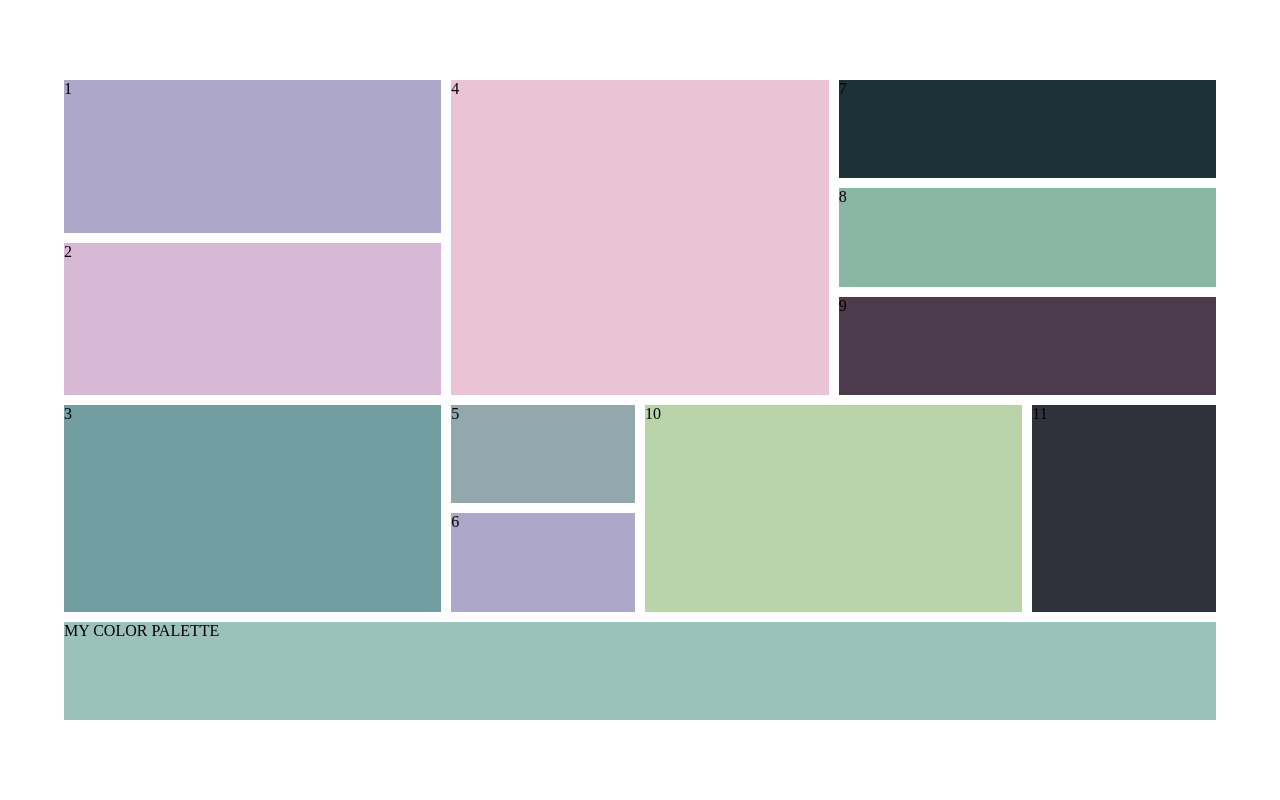
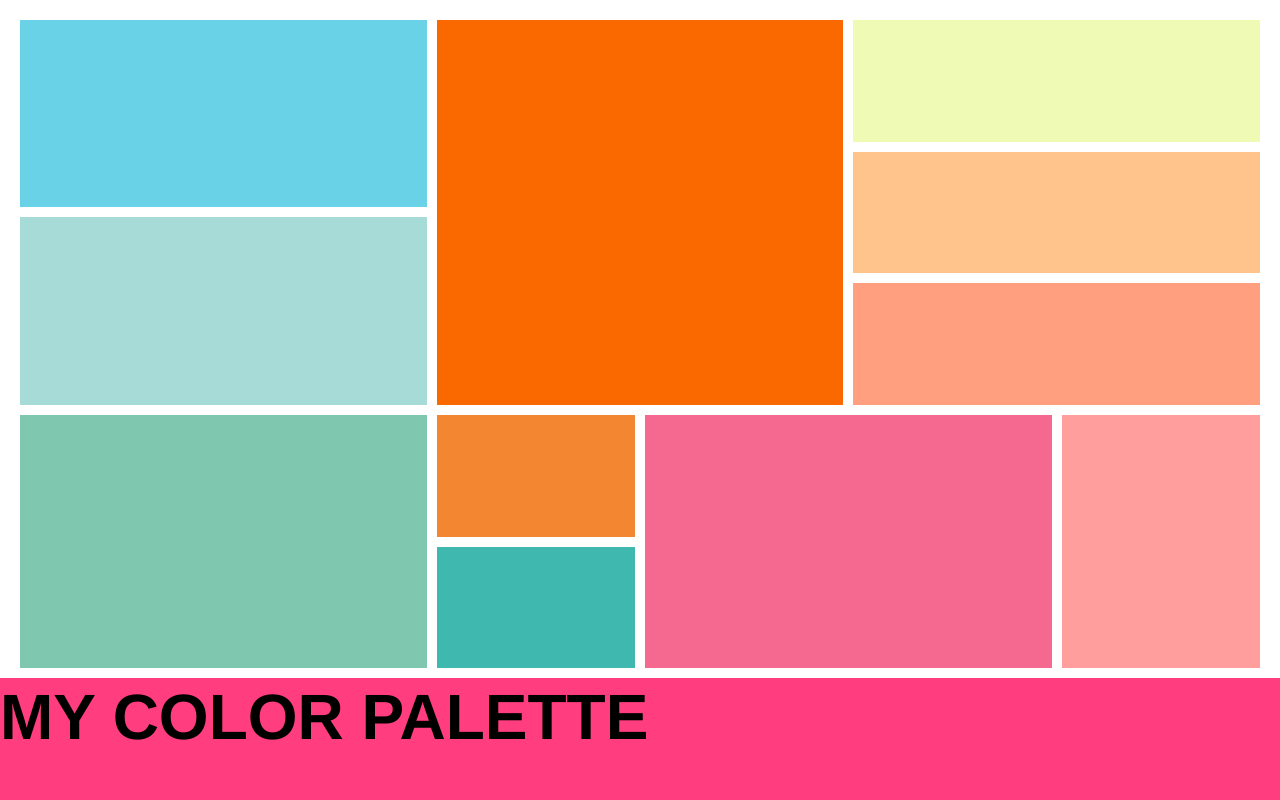
Before and after one commit to RiellaZ/my-color-project, a plain HTML site: page index.html in a window 1280 px wide. Drawn offline with Linux system fonts and the light colour scheme.

Commit message:
final touches

```diff
--- a/index.html
+++ b/index.html
@@ -9,17 +9,17 @@
 <body>
     <main class="screen">
         <div class="grid_container">
-            <div class="grid_box_one">1</div>
-            <div class="grid_box_two">2</div>
-            <div class="grid_box_three">3</div>
-            <div class="grid_box_four">4</div>
-            <div class="grid_box_five">5</div>
-            <div class="grid_box_six">6</div>
-            <div class="grid_box_seven">7</div>
-            <div class="grid_box_eight">8</div>
-            <div class="grid_box_nine">9</div>
-            <div class="grid_box_ten">10</div>
-            <div class="grid_box_eleven">11</div>
+            <div class="grid_box_one"></div>
+            <div class="grid_box_two"></div>
+            <div class="grid_box_three"></div>
+            <div class="grid_box_four"></div>
+            <div class="grid_box_five"></div>
+            <div class="grid_box_six"></div>
+            <div class="grid_box_seven"></div>
+            <div class="grid_box_eight"></div>
+            <div class="grid_box_nine"></div>
+            <div class="grid_box_ten"></div>
+            <div class="grid_box_eleven"></div>
             <div class="grid_box_bottom">MY COLOR PALETTE</div>
         </div>
     </main>
--- a/styles/style.css
+++ b/styles/style.css
@@ -5,9 +5,8 @@ body {
 .screen {
     width: 100%;
     height: 100vh;
-    display: flex;
-    justify-content: center;
-    align-items: center;
+    padding: 20px 20px 0;
+    box-sizing: border-box;
 }
 
 .grid_container {
@@ -15,80 +14,87 @@ body {
     grid-template-columns: repeat(6, 1fr);
     grid-template-rows: repeat(12, 1fr) ;
     grid-gap: 10px;
-    width: 90%;
-    height: 80%;
+    height: 100%;
 
 }
 
 .grid_box_one {
-    background-color: #ADA7C9;
+    background-color: #69D2E7;
     grid-row: 1 / 4;
     grid-column: 1 / 3;
 }
 
 .grid_box_two {
-    background-color: #D7B9D5;
+    background-color: #A7DBD8;
     grid-row: 4 / 7;
     grid-column: 1 / 3;
 }
 
 .grid_box_three {
-    background-color: #729EA1;
+    background-color: #7FC7AF;
     grid-row: 7 / 11;
     grid-column: 1 / 3;
 
 }
 
 .grid_box_four {
-    background-color: #EAC4D5;
+    background-color: #FA6900;
     grid-row: 1 / 7;
     grid-column: 3 / 5;
 }
 
 .grid_box_five {
-    background-color: #93A8AC;
+    background-color: #F38630;
     grid-row: 7 / 9;
     grid-column: 3 / 4;
 }
 
 .grid_box_six {
-    background-color: #ADA7C9;
+    background-color: #3FB8AF;
     grid-row: 9 / 11;
     grid-column: 3 / 4;
 }
 
 .grid_box_seven {
-    background-color: #1D3236;
+    background-color: #EFFAB4;
     grid-row: 1 / 3;
     grid-column: 5 / 7;
 }
 
 .grid_box_eight {
-    background-color: #89B6A5;
+    background-color: #FFC48C;
     grid-row: 3 / 5;
     grid-column: 5 / 7;
 }
 
 .grid_box_nine {
-    background-color: #4C3B4D;
+    background-color: #FF9F80;
     grid-row: 5 / 7;
     grid-column: 5 / 7;
 }
 
 .grid_box_ten {
-    background-color: #BAD4AA;
+    background-color: #F56991;
     grid-row: 7 / 11;
     grid-column: 4 / 6;
 }
 
 .grid_box_eleven {
-    background-color: #2F323A;
+    background-color: #FF9E9D;
     grid-row: 7 / 11;
     grid-column: 6 / 7;
 }
 
 .grid_box_bottom {
-    background-color: #9BC1BC;
+    background-color: #FF3D7F;
     grid-row: 11 / 13;
     grid-column: 1 / 7;
+    margin-right: -20px;
+    margin-left: -20px;
+    font-family: Helvetica Neue;
+    font-style: normal;
+    font-weight: bold;
+    font-size: 64px;
+    line-height: 78px;
+    text-transform: uppercase;
 }
```
